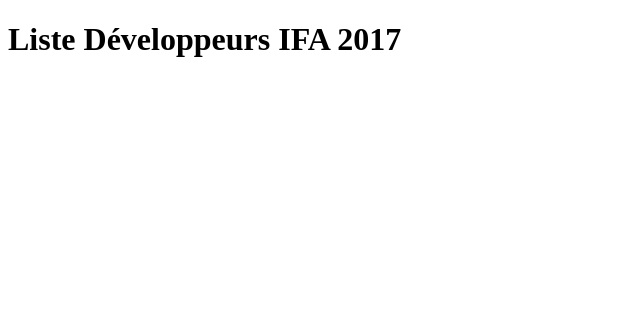
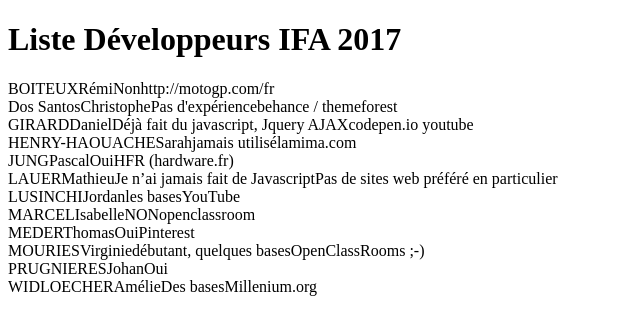
Before and after one commit to lusinchijordan/Projet_JS, a plain HTML site: page index.html in a window 1280 px wide. Shown: the whole page, without its empty margins (0-640 px from the left). Drawn offline with Linux system fonts and the light colour scheme.

Commit message:
récupération json

```diff
--- /dev/null
+++ b/JS/data.json
@@ -0,0 +1,146 @@
+var data = [
+ {
+   "nom": "BOITEUX",
+   "prenom": "Rémi",
+   "javascript": "Non",
+   "fav_web": "http://motogp.com/fr",
+   "fav_web_why": "Le design est agréable et j’y trouve toutes les infos dont j’ai besoin",
+   "fav_app": "WEC (World Endurance Championship)",
+   "fav_app_why": "Pour y trouver toutes les infos quand je ne peux pas suivre les courses",
+   "before_ifa": "Chef de projets SEM",
+   "why_ifa": "Pour acquérir des compétences en développement et mieux comprendre les différents langages",
+   "contact_mail": "boiteux.remi@gmail.com"
+ },
+ {
+   "nom": "Dos Santos",
+   "prenom": "Christophe",
+   "javascript": "Pas d'expérience",
+   "fav_web": "behance / themeforest",
+   "fav_web_why": "",
+   "fav_app": "pas d'appli",
+   "fav_app_why": "",
+   "before_ifa": "graphiste / webdesigner",
+   "why_ifa": "Pour acquérir des compétences en développement intégration",
+   "contact_mail": "contact@christopheds.com Www.christopheds.com"
+ },
+ {
+   "nom": "GIRARD",
+   "prenom": "Daniel",
+   "javascript": "Déjà fait du javascript, Jquery AJAX",
+   "fav_web": "codepen.io   youtube",
+   "fav_web_why": "Pour l’imagination et la réserve inépuisable de script / pour le contenu",
+   "fav_app": "Excel / Jeux",
+   "fav_app_why": " Pour son côté plus configurable et modulable qu’il n’y paraît   / La détente",
+   "before_ifa": "J’étais Gestionnaire bureautique et Informatique",
+   "why_ifa": "Voir des choses que je ne connais pas et surtout la promesse d’emploi",
+   "contact_mail": "sikara57@gmail.com"
+ },
+ {
+   "nom": "HENRY-HAOUACHE",
+   "prenom": "Sarah",
+   "javascript": "jamais utilisé",
+   "fav_web": "lamima.com",
+   "fav_web_why": "design/visu/photos",
+   "fav_app": "ERP Map’s system",
+   "fav_app_why": "gestion BDD",
+   "before_ifa": "CDP Junior Map’s SYSTEM",
+   "why_ifa": "",
+   "contact_mail": "shhaouache.gmail.com"
+ },
+ {
+   "nom": "JUNG",
+   "prenom": "Pascal",
+   "javascript": "Oui",
+   "fav_web": "HFR (hardware.fr)",
+   "fav_web_why": "Pour sa qualitance",
+   "fav_app": "Twitter",
+   "fav_app_why": "pour collectionner les abonnements inutiles",
+   "before_ifa": "tech radio puis dev web indépendant",
+   "why_ifa": "",
+   "contact_mail": "paskal.jung@gmail.com"
+ },
+ {
+   "nom": "LAUER",
+   "prenom": "Mathieu",
+   "javascript": "Je n’ai jamais fait de Javascript",
+   "fav_web": "Pas de sites web préféré en particulier",
+   "fav_web_why": "/",
+   "fav_app": "Pas d’appli web préférée en particulier",
+   "fav_app_why": "/",
+   "before_ifa": "LP Administration Systèmes et Réseaux",
+   "why_ifa": "",
+   "contact_mail": "lauer.mathieu@orange.fr"
+ },
+ {
+   "nom": "LUSINCHI",
+   "prenom": "Jordan",
+   "javascript": "les bases",
+   "fav_web": "YouTube",
+   "fav_web_why": "Pour le contenu vidéo exceptionnel qu’on y trouve.  Du créatif au tutoriel, ça a un peu tué les sites traditionnels",
+   "fav_app": "WoW Nomade (par défaut, c’est une usine à gaz)",
+   "fav_app_why": "La seule que j’utilise vraiment autre que les classiques Google ou YT). Pas forcément d’amour pour les applis mobiles à l’origine",
+   "before_ifa": "Rédacteur/Monteur vidéo",
+   "why_ifa": "Plus reconverti par nécessité car j’aimais ce que je faisais Mais le développement Web arrive bon second.",
+   "contact_mail": "lusinchijordan@hotmail.fr"
+ },
+ {
+   "nom": "MARCEL",
+   "prenom": "Isabelle",
+   "javascript": "NON",
+   "fav_web": "openclassroom",
+   "fav_web_why": "",
+   "fav_app": "",
+   "fav_app_why": "",
+   "before_ifa": "Agence web a mon compte pendant 15 ans création de sites internet Référencement, seo sea affiliate manager pour boite de pub community manager pour boite de pub",
+   "why_ifa": "",
+   "contact_mail": "webmiss54@gmail.com"
+ },
+ {
+   "nom": "MEDER",
+   "prenom": "Thomas",
+   "javascript": "Oui",
+   "fav_web": "Pinterest",
+   "fav_web_why": "Simple et clair pour trouver des images te des designs intéressants.",
+   "fav_app": "Discord",
+   "fav_app_why": "Simple et claire pour une application de chat massif.",
+   "before_ifa": "Développeur Web",
+   "why_ifa": "Trouver du travail, confirmer mes compétences en Javascript et CSS, apprendre les bases de la programmation des objets connectés.",
+   "contact_mail": "thm.meder@gmail.com"
+ },
+ {
+   "nom": "MOURIES",
+   "prenom": "Virginie",
+   "javascript": "débutant, quelques bases",
+   "fav_web": "OpenClassRooms ;-)",
+   "fav_web_why": "par nécessité",
+   "fav_app": "?",
+   "fav_app_why": "",
+   "before_ifa": "travail en SSII puis mère au foyer",
+   "why_ifa": "Mise à jour",
+   "contact_mail": "virginie.mouries@wanadoo.fr"
+ },
+ {
+   "nom": "PRUGNIERES",
+   "prenom": "Johan",
+   "javascript": "Oui",
+   "fav_web": "",
+   "fav_web_why": "",
+   "fav_app": "",
+   "fav_app_why": "",
+   "before_ifa": "commerce",
+   "why_ifa": "Emploi à la clé et pour augmenter mes compétences",
+   "contact_mail": "thm.meder@gmail.com"
+ },
+ {
+   "nom": "WIDLOECHER",
+   "prenom": "Amélie",
+   "javascript": "Des bases",
+   "fav_web": "Millenium.org",
+   "fav_web_why": "Pour me tenir informer des nouveautés dans les jeux vidéos",
+   "fav_app": "Fatsecret",
+   "fav_app_why": "Pour pouvoir suivre une bonne alimentation",
+   "before_ifa": "Master en management des entreprises avant de faire la formation webforce 3",
+   "why_ifa": "Pour pouvoir avoir de l’expérience dans le domaine, et peut être trouver du travail plus facilement",
+   "contact_mail": "amelie.widloecher@gmail.com"
+ }
+];
--- /dev/null
+++ b/JS/script.js
@@ -0,0 +1,17 @@
+console.log(data);
+
+var div_json = document.getElementById('json');
+
+
+for (var i = 0; i < data.length; i++) {
+	var elem = document.createElement('div');
+	elem.innerHTML = '<span onclick=mafunction(i)>'+data[i].nom+'</span>';
+	elem.innerHTML += '<span>'+data[i].prenom+'</span>';
+	elem.innerHTML += '<span>'+data[i].javascript+'</span>';
+	elem.innerHTML += '<span>'+data[i].fav_web+'</span>';
+	div_json.appendChild(elem);
+	}
+
+	function mafunction(i) {
+		getElementById
+	};
--- a/index.html
+++ b/index.html
@@ -2,12 +2,18 @@
 <html>
 	<head>
 		<title>Liste IFA 2017</title>
+		<script type="text/javascript" src="JS/data.json"></script>
+
+
 	</head>
 
 	<body>
 		<header>
 			<h1> Liste Développeurs IFA 2017</h1>
 		</header>
+
+		<div id="json"></div>
+		<script type="text/javascript" src="JS/script.js"></script>
 
 
 
@@ -22,4 +28,5 @@
 
 
 	</body>
+
 </html>
```
